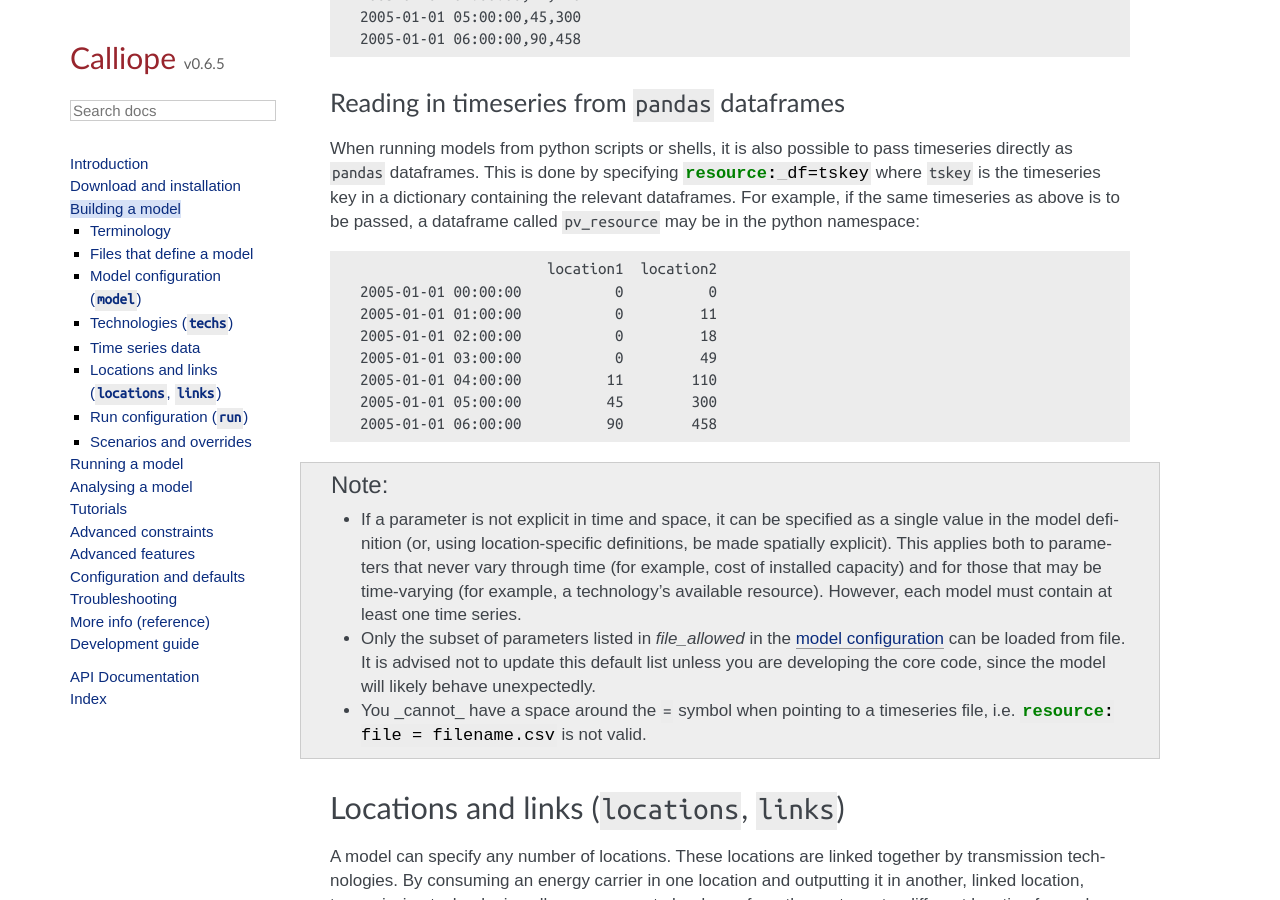
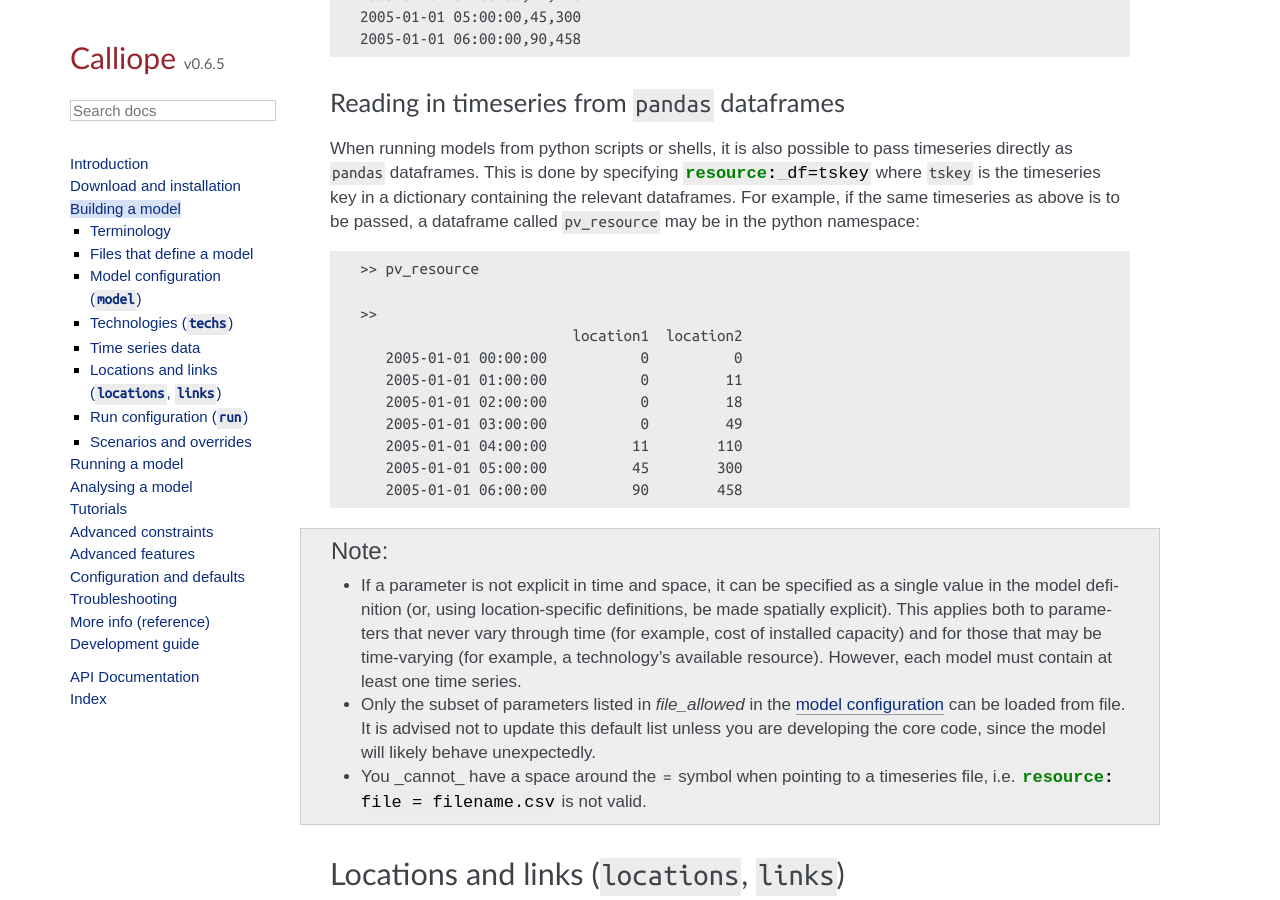
Before and after one commit to calliope-project/calliope, a Sphinx documentation site: the page built from doc/user/building.rst, in a window 1280 px wide and 900 px high, scrolled down 5726 px. Built offline with Sphinx 7.4.7, drawn with Linux system fonts in a browser that asks for light colours; some web fonts are replaced; pages that are not in the unit, such as notebooks, are missing from menus; a script that is not in the unit is left out.

Commit message:
update documentation

```diff
--- a/doc/user/building.rst
+++ b/doc/user/building.rst
@@ -209,14 +209,17 @@ When running models from python scripts or shells, it is also possible to pass t
 
 .. code-block:: text
 
-                          location1  location2
-    2005-01-01 00:00:00           0          0
-    2005-01-01 01:00:00           0         11
-    2005-01-01 02:00:00           0         18
-    2005-01-01 03:00:00           0         49
-    2005-01-01 04:00:00          11        110
-    2005-01-01 05:00:00          45        300
-    2005-01-01 06:00:00          90        458
+    >> pv_resource
+
+    >>
+                             location1  location2
+       2005-01-01 00:00:00           0          0
+       2005-01-01 01:00:00           0         11
+       2005-01-01 02:00:00           0         18
+       2005-01-01 03:00:00           0         49
+       2005-01-01 04:00:00          11        110
+       2005-01-01 05:00:00          45        300
+       2005-01-01 06:00:00          90        458
 
 .. Note::
 
```
